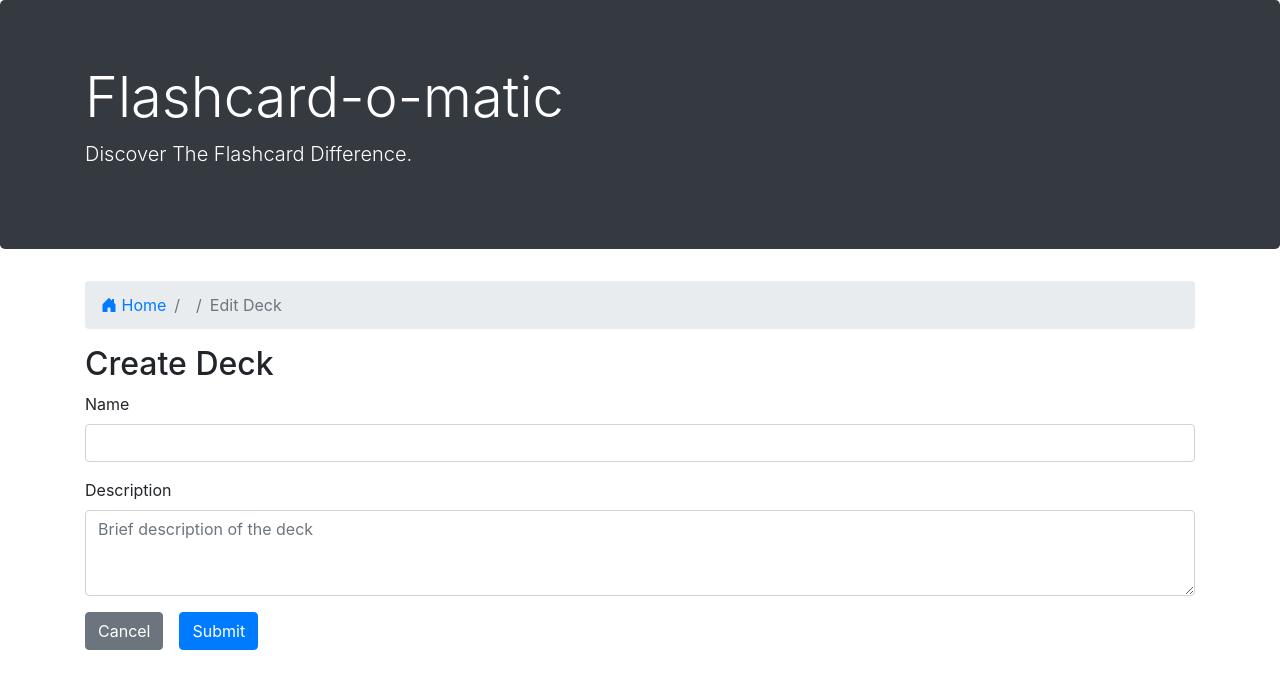
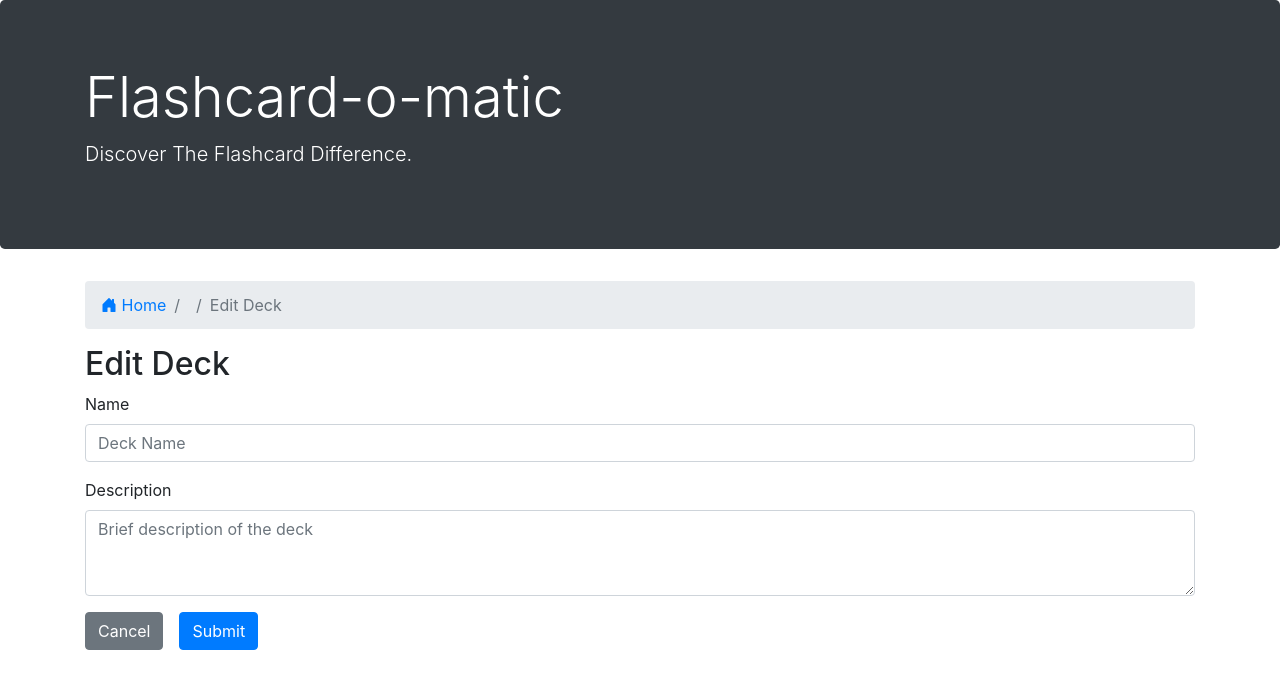
Before and after one commit to Theakayuki/Project-Flashcards-React, a React (Create React App) app: page /decks/1/edit in a window 1280 px wide. Shown: the top 688 px of the page. Built offline with nearby package versions, Linux system fonts and the light colour scheme; no server answers; a web font is replaced by a local one.

Commit message:
extracted the DeckFrom out to component

```diff
--- a/data/db.json
+++ b/data/db.json
@@ -9,6 +9,11 @@
       "name": "React Router",
       "description": "React Router is a collection of navigational components that compose declaratively with your application.",
       "id": 2
+    },
+    {
+      "name": "staest",
+      "description": "steatesa",
+      "id": 3
     }
   ],
   "cards": [
--- a/src/Layout/Card/CardForm.jsx
+++ b/src/Layout/Card/CardForm.jsx
@@ -1,7 +1,6 @@
-import { Link, useHistory } from 'react-router-dom';
+import { Link } from 'react-router-dom';
 
 function CardFrom({ deckId, cardData, changeHandler, handleSubmit}) {
-    const history = useHistory();
     return (
         <form onSubmit={handleSubmit}>
             <div className='form-group'>
--- /dev/null
+++ b/src/Layout/Deck/DeckForm.jsx
@@ -0,0 +1,48 @@
+import { useHistory } from "react-router-dom/cjs/react-router-dom";
+
+function DeckForm({ formData, changeHandler, handleSubmit}) {
+    const history = useHistory();
+
+    const cancelHandler = () => {
+        history.goBack();
+    };
+
+    return (
+        <form onSubmit={handleSubmit}>
+            <div className='form-group'>
+                <label htmlFor='name'>Name</label>
+                <input
+                    type='text'
+                    className='form-control'
+                    name='name'
+                    id='name'
+                    placeholder='Deck Name'
+                    value={formData.name}
+                    onChange={changeHandler}
+                    required
+                />
+            </div>
+            <div className='form-group'>
+                <label htmlFor='description'>Description</label>
+                <textarea
+                    className='form-control'
+                    name='description'
+                    id='description'
+                    placeholder='Brief description of the deck'
+                    rows='3'
+                    value={formData.description}
+                    onChange={changeHandler}
+                    required
+                ></textarea>
+            </div>
+            <button type='button' className='btn btn-secondary' onClick={cancelHandler}>
+                Cancel
+            </button>
+            <button type='submit' className='btn btn-primary ml-3'>
+                Submit
+            </button>
+        </form>
+    );
+}
+
+export default DeckForm;
--- a/src/Layout/Deck/EditDeck/EditDeck.jsx
+++ b/src/Layout/Deck/EditDeck/EditDeck.jsx
@@ -1,8 +1,9 @@
-import { Fragment, useEffect, useState } from 'react';
+import { useEffect, useState } from 'react';
 import { useHistory, useParams } from 'react-router-dom';
 import { readDeck, updateDeck } from '../../../utils/api';
 
 import { Link } from 'react-router-dom';
+import DeckForm from '../DeckForm';
 
 function EditDeck() {
     const { deckId } = useParams();
@@ -58,46 +59,12 @@ function EditDeck() {
     return (
         <div>
             <Breadcrumb />
-            <h2>Create Deck</h2>
-            <form onSubmit={handleSubmit}>
+            <h2>Edit Deck</h2>
                 {isLoaded ? (
-                    <Fragment>
-                        <div className='form-group'>
-                            <label htmlFor='name'>Name</label>
-                            <input
-                                type='text'
-                                className='form-control'
-                                name='name'
-                                id='name'
-                                value={deckData.name}
-                                onChange={changeHandler}
-                                required
-                            />
-                        </div>
-                        <div className='form-group'>
-                            <label htmlFor='description'>Description</label>
-                            <textarea
-                                className='form-control'
-                                name='description'
-                                id='description'
-                                placeholder='Brief description of the deck'
-                                rows='3'
-                                value={deckData.description}
-                                onChange={changeHandler}
-                                required
-                            ></textarea>
-                        </div>
-                    </Fragment>
+                    <DeckForm formData={deckData} changeHandler={changeHandler} handleSubmit={handleSubmit} />
                 ) : (
                     <p>Loading...</p>
                 )}
-                <Link to={`/decks/${deckId}`} className='btn btn-secondary'>
-                    Cancel
-                </Link>
-                <button type='submit' className='btn btn-primary ml-3'>
-                    Submit
-                </button>
-            </form>
         </div>
     );
 }
--- a/src/Layout/Deck/NewDeck/NewDeck.jsx
+++ b/src/Layout/Deck/NewDeck/NewDeck.jsx
@@ -2,6 +2,7 @@ import { Link, useHistory } from 'react-router-dom';
 
 import { useState } from 'react';
 import { createDeck } from '../../../utils/api';
+import DeckForm from '../DeckForm';
 
 function NewDeck() {
     const initialState = {
@@ -45,40 +46,7 @@ function NewDeck() {
         <div>
             <Breadcrumb />
             <h2>Create Deck</h2>
-            <form onSubmit={handleSubmit}>
-                <div className='form-group'>
-                    <label htmlFor='name'>Name</label>
-                    <input
-                        type='text'
-                        className='form-control'
-                        name='name'
-                        id='name'
-                        placeholder='Deck Name'
-                        value={formData.name}
-                        onChange={changeHandler}
-                        required
-                    />
-                </div>
-                <div className='form-group'>
-                    <label htmlFor='description'>Description</label>
-                    <textarea
-                        className='form-control'
-                        name='description'
-                        id='description'
-                        placeholder='Brief description of the deck'
-                        rows='3'
-                        value={formData.description}
-                        onChange={changeHandler}
-                        required
-                    ></textarea>
-                </div>
-                <Link to='/' className='btn btn-secondary'>
-                    Cancel
-                </Link>
-                <button type='submit' className='btn btn-primary ml-3'>
-                    Submit
-                </button>
-            </form>
+            <DeckForm formData={formData} changeHandler={changeHandler} handleSubmit={handleSubmit} />
         </div>
     );
 }
```
